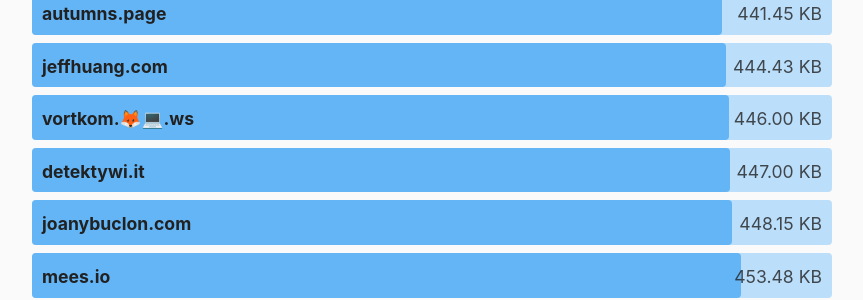
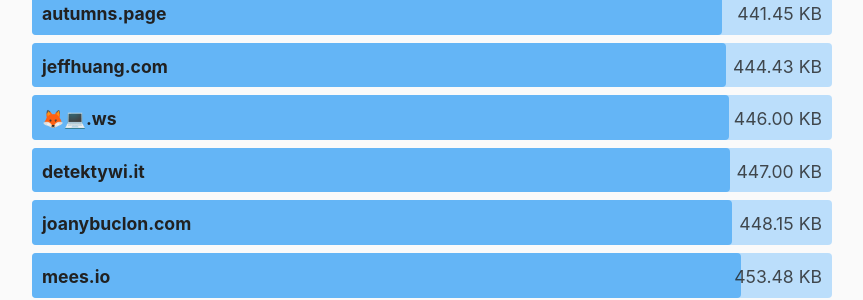
Before and after one commit to kevquirk/512kb.club, a Jekyll site: the page built from index.md, in a window 1280 px wide and 900 px high, scrolled down 44305 px. Shown: the part 152-452 px from the top of the window, without its empty margins (208-1071 px from the left). Built offline with Jekyll 4.4.1, drawn with Linux system fonts in a browser that asks for light colours.

Commit message:
Update sites.yml

```diff
--- a/_data/sites.yml
+++ b/_data/sites.yml
@@ -1,4 +1,4 @@
-- domain: vortkom.🦊💻.ws
+- domain: 🦊💻.ws
   url: https://vortkom.🦊💻.ws/
   size: 446
   last_checked: 2025-08-24
```
